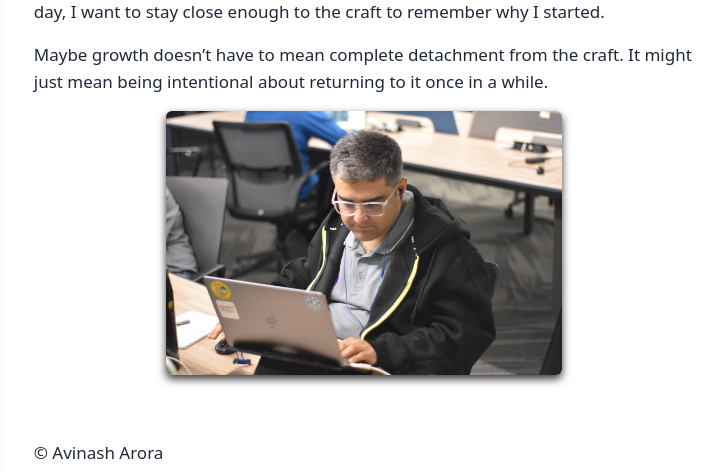
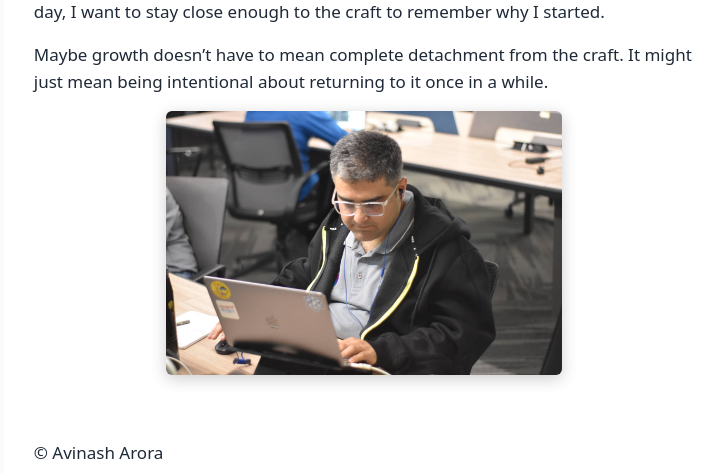
Before and after one commit to aviarora30/codewithavinash, a Jekyll site: the page built from _notes/what-i-forgot-about-building.md, in a window 1280 px wide. Shown: the part 2578-3051 px from the top of the page, without its empty margins (276-999 px from the left). Built offline with Jekyll 4.4.1, drawn with Linux system fonts in a browser that asks for light colours.

Commit message:
Add centered image styling for improved presentation in notes/articles

```diff
--- a/_notes/what-i-forgot-about-building.md
+++ b/_notes/what-i-forgot-about-building.md
@@ -58,6 +58,6 @@
 
 Maybe growth doesn't have to mean complete detachment from the craft. It might just mean being intentional about returning to it once in a while.
 
-<div style="text-align: center;">
-  <img src="/assets/what-i-forgot-about-building-2.jpg" alt="Sitting at a Mac with headphones on, focused on the screen, unaware of the camera" style="width: 60%; border-radius: 6px;     box-shadow: 0 4px 9px rgba(0, 0, 0, 0.8);">
+<div class="content-image">
+  <img src="/assets/what-i-forgot-about-building-2.jpg" alt="Sitting at a Mac with headphones on, focused on the screen, unaware of the camera">
 </div>
--- a/styles.css
+++ b/styles.css
@@ -136,6 +136,17 @@
   margin-top: 0;
 }
 
+/* Centered content image: used in notes/articles for in-body images */
+.content-image {
+  text-align: center;
+}
+
+.content-image img {
+  width: 60%;
+  border-radius: 6px;
+  box-shadow: 0 4px 16px rgba(0, 0, 0, 0.2);
+}
+
 /* Subtle divider feel */
 section + section {
   margin-top: 2rem;
@@ -209,4 +220,8 @@
     width: 96px;
     height: 96px;
   }
+
+  .content-image img {
+    width: 100%;
+  }
 }
```
